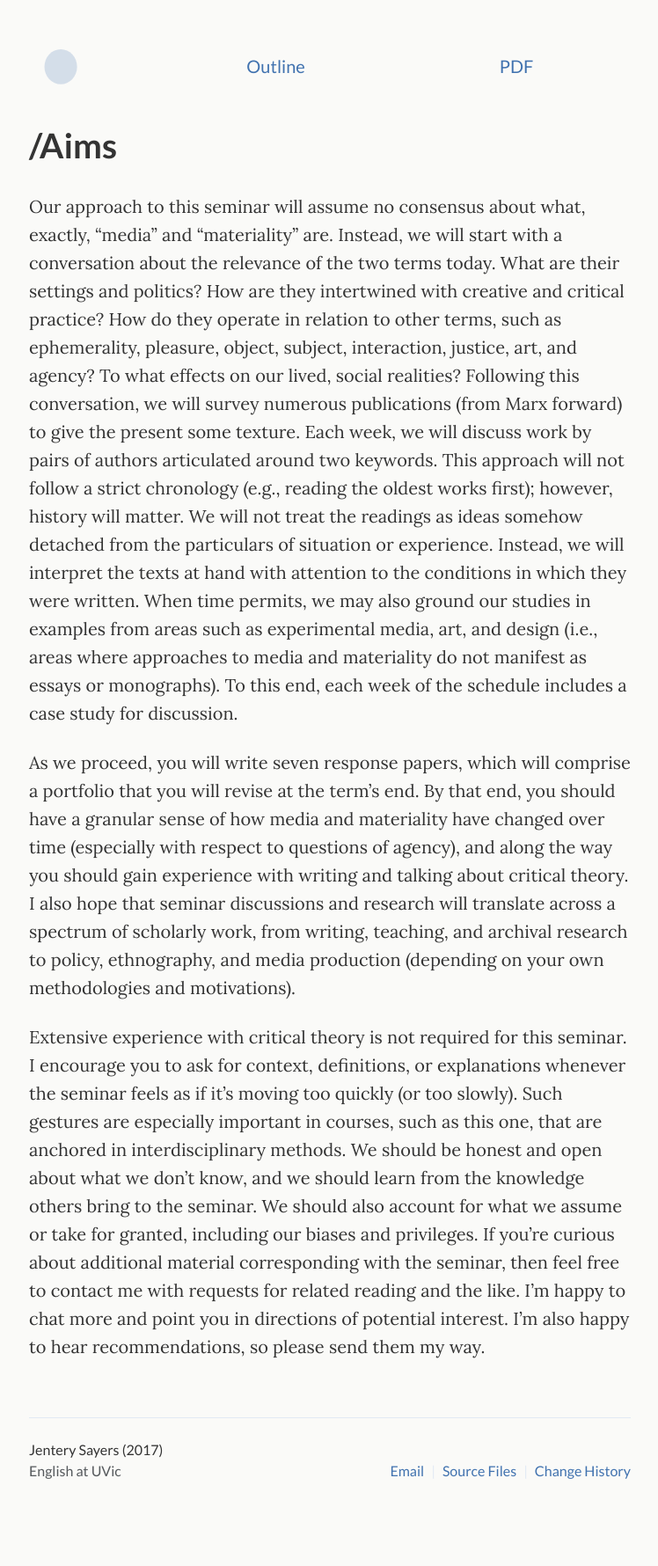
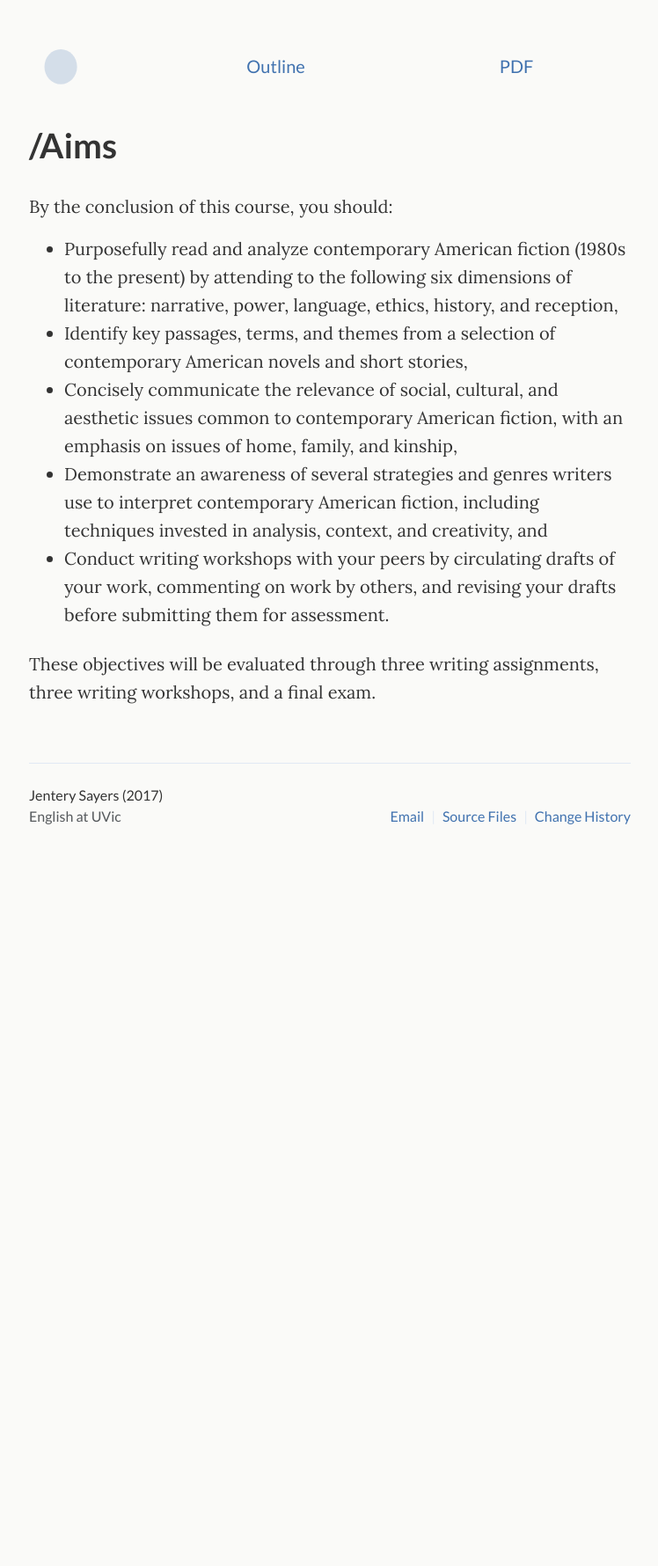
Before and after one commit to jentery/429c, a Jekyll site: the page built from _pages/aims.md, in a window 1280 px wide. Shown: the whole page at 88% size, without its empty margins (265-1013 px from the left). Built offline with Jekyll 4.4.1, drawn with Linux system fonts in a browser that asks for light colours; after the commit the page ends 1036 px from its top, so only the background shows below that.

Commit message:
Update aims.md

```diff
--- a/_pages/aims.md
+++ b/_pages/aims.md
@@ -1,12 +1,15 @@
 ---
 layout: page
-title: Aims
+title: Objectives
 permalink: aims/
 subtitle: /Aims
 ---
 
-Our approach to this seminar will assume no consensus about what, exactly, "media" and "materiality" are. Instead, we will start with a conversation about the relevance of the two terms today. What are their settings and politics? How are they intertwined with creative and critical practice? How do they operate in relation to other terms, such as ephemerality, pleasure, object, subject, interaction, justice, art, and agency? To what effects on our lived, social realities? Following this conversation, we will survey numerous publications (from Marx forward) to give the present some texture. Each week, we will discuss work by pairs of authors articulated around two keywords. This approach will not follow a strict chronology (e.g., reading the oldest works first); however, history will matter. We will not treat the readings as ideas somehow detached from the particulars of situation or experience. Instead, we will interpret the texts at hand with attention to the conditions in which they were written. When time permits, we may also ground our studies in examples from areas such as experimental media, art, and design (i.e., areas where approaches to media and materiality do not manifest as essays or monographs). To this end, each week of the schedule includes a case study for discussion.
+By the conclusion of this course, you should:
+* Purposefully read and analyze contemporary American fiction (1980s to the present) by attending to the following six dimensions of literature: narrative, power, language, ethics, history, and reception,
+* Identify key passages, terms, and themes from a selection of contemporary American novels and short stories,
+* Concisely communicate the relevance of social, cultural, and aesthetic issues common to contemporary American fiction, with an emphasis on issues of home, family, and kinship,
+* Demonstrate an awareness of several strategies and genres writers use to interpret contemporary American fiction, including techniques invested in analysis, context, and creativity, and
+* Conduct writing workshops with your peers by circulating drafts of your work, commenting on work by others, and revising your drafts before submitting them for assessment.
 
-As we proceed, you will write seven response papers, which will comprise a portfolio that you will revise at the term's end. By that end, you should have a granular sense of how media and materiality have changed over time (especially with respect to questions of agency), and along the way you should gain experience with writing and talking about critical theory. I also hope that seminar discussions and research will translate across a spectrum of scholarly work, from writing, teaching, and archival research to policy, ethnography, and media production (depending on your own methodologies and motivations).
-
-Extensive experience with critical theory is not required for this seminar. I encourage you to ask for context, definitions, or explanations whenever the seminar feels as if it's moving too quickly (or too slowly). Such gestures are especially important in courses, such as this one, that are anchored in interdisciplinary methods. We should be honest and open about what we don't know, and we should learn from the knowledge others bring to the seminar. We should also account for what we assume or take for granted, including our biases and privileges. If you're curious about additional material corresponding with the seminar, then feel free to contact me with requests for related reading and the like. I'm happy to chat more and point you in directions of potential interest. I'm also happy to hear recommendations, so please send them my way.
+These objectives will be evaluated through three writing assignments, three writing workshops, and a final exam.
```
